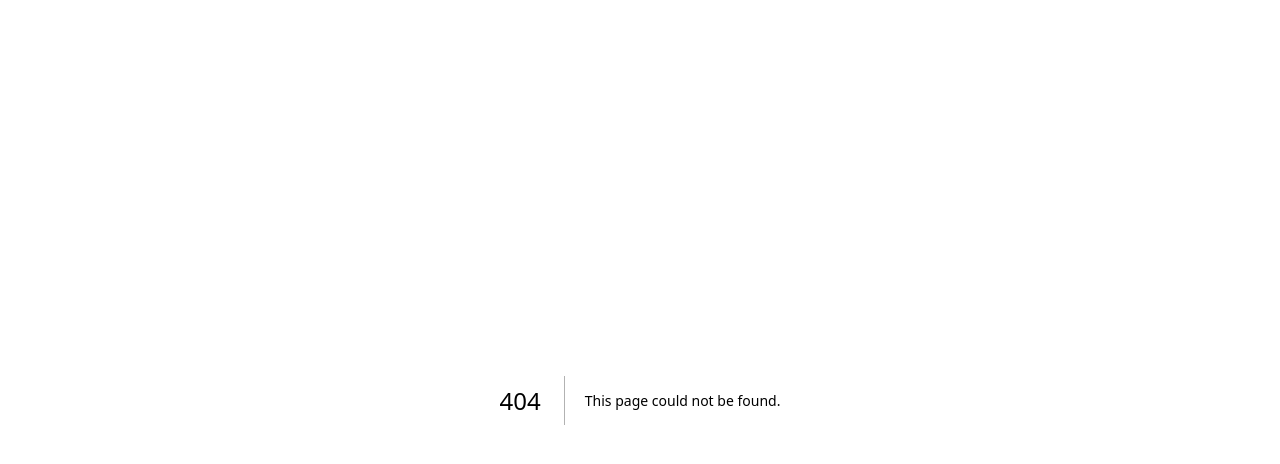
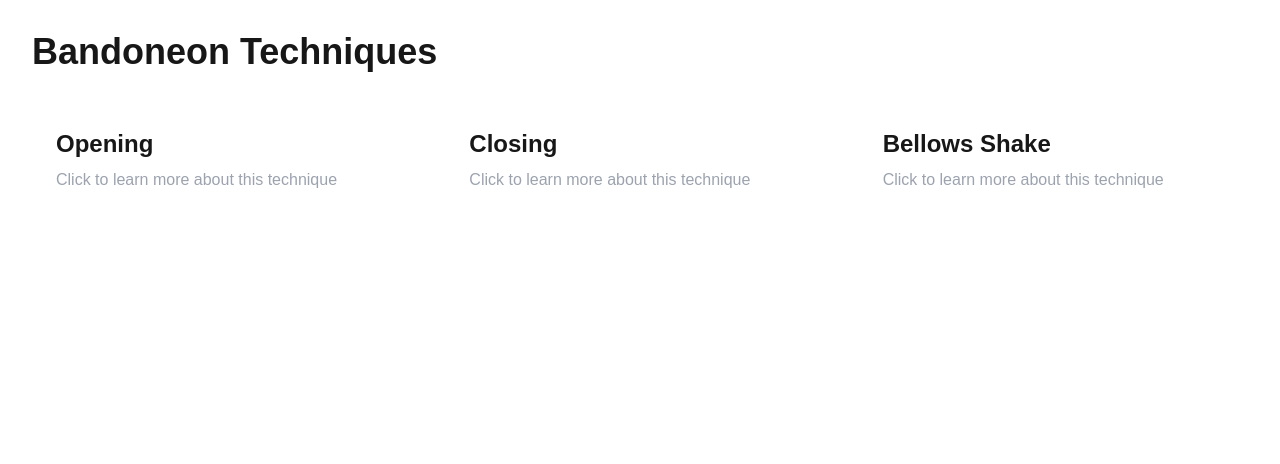
Before and after one commit to manuK1777/extended-bandoneon, a Next.js app: page /techniques in a window 1280 px wide. Before the commit this address had no page. Shown: the top 464 px of the page. Built offline with nearby package versions, Linux system fonts and the light colour scheme.

Commit message:
Add Techniques page

```diff
--- /dev/null
+++ b/app/techniques/[id]/page.tsx
@@ -0,0 +1,45 @@
+import { notFound } from 'next/navigation';
+
+// This would typically come from a database or API
+const techniquesData = {
+  'opening': {
+    name: 'Opening',
+    description: 'The opening technique for bandoneon involves...',
+    // Add more details as needed
+  },
+  'closing': {
+    name: 'Closing',
+    description: 'The closing technique for bandoneon involves...',
+    // Add more details as needed
+  },
+  'bellows-shake': {
+    name: 'Bellows Shake',
+    description: 'The bellows shake technique involves...',
+    // Add more details as needed
+  },
+};
+
+type Props = {
+  params: {
+    id: string;
+  };
+};
+
+export default function TechniquePage({ params }: Props) {
+  const technique = techniquesData[params.id as keyof typeof techniquesData];
+
+  if (!technique) {
+    notFound();
+  }
+
+  return (
+    <main className="min-h-screen p-8">
+      <div className="max-w-4xl mx-auto">
+        <h1 className="text-4xl font-bold mb-6">{technique.name}</h1>
+        <div className="prose prose-invert">
+          <p>{technique.description}</p>
+        </div>
+      </div>
+    </main>
+  );
+}
--- /dev/null
+++ b/app/techniques/page.tsx
@@ -0,0 +1,28 @@
+import Link from 'next/link';
+
+const techniques = [
+  { id: 'opening', name: 'Opening' },
+  { id: 'closing', name: 'Closing' },
+  { id: 'bellows-shake', name: 'Bellows Shake' },
+  // Add more techniques as needed
+];
+
+export default function TechniquesPage() {
+  return (
+    <main className="min-h-screen p-8">
+      <h1 className="text-4xl font-bold mb-8">Bandoneon Techniques</h1>
+      <div className="grid grid-cols-1 md:grid-cols-2 lg:grid-cols-3 gap-6">
+        {techniques.map((technique) => (
+          <Link
+            key={technique.id}
+            href={`/techniques/${technique.id}`}
+            className="block p-6 rounded-lg bg-white/5 hover:bg-white/10 transition-colors duration-200"
+          >
+            <h2 className="text-2xl font-semibold mb-2">{technique.name}</h2>
+            <p className="text-gray-400">Click to learn more about this technique</p>
+          </Link>
+        ))}
+      </div>
+    </main>
+  );
+}
--- a/components/buttons/NavButton.tsx
+++ b/components/buttons/NavButton.tsx
@@ -1,4 +1,5 @@
 import { motion } from "framer-motion";
+import Link from "next/link";
 
 interface NavButtonProps {
   name: string;
@@ -13,11 +14,14 @@ export default function NavButton({
   animated = true,
   className = ""
 }: NavButtonProps) {
+  const href = `/${name.toLowerCase()}`;
+
   return (
+    <Link href={href}>
       <motion.button
         key={name}
         className={[
-        "btn bg-white/5 border-white/5 text-white font-body px-2 hover:bg-yellow-200 hover:text-red-500 transition-colors duration-200 text-sm sm:text-base rounded-none",
+          "btn bg-white/5 border-white/5 text-white font-body px-2 hover:bg-yellow-200 hover:text-red-500 transition-colors duration-200 text-sm sm:text-base rounded-none w-full",
           className
         ].filter(Boolean).join(" ")}
         initial={animated ? { x: -90, opacity: 0 } : undefined}
@@ -26,5 +30,6 @@ export default function NavButton({
       >
         {name}
       </motion.button>
+    </Link>
   );
 }
--- a/components/navigation/ResponsiveNav.tsx
+++ b/components/navigation/ResponsiveNav.tsx
@@ -2,6 +2,7 @@ import { motion } from "framer-motion";
 import NavButtons from "../buttons/NavButtons";
 import { navItems } from "@/constants/navigation";
 import { useState } from "react";
+import Link from "next/link";
 
 export default function ResponsiveNav() {
   const [isOpen, setIsOpen] = useState(false);
@@ -48,7 +49,12 @@ export default function ResponsiveNav() {
           >
             {navItems.map((item) => (
               <li key={item.name} className="hover:bg-yellow-200">
-                <a className="text-xs sm:text-sm md:text-base font-body hover:text-red-500 transition-colors duration-200 py-2 px-1">{item.name}</a>
+                <Link
+                  href={`/${item.name.toLowerCase()}`}
+                  className="text-xs sm:text-sm md:text-base font-body hover:text-red-500 transition-colors duration-200 py-2 px-1"
+                >
+                  {item.name}
+                </Link>
               </li>
             ))}
           </motion.ul>
```
Lines whose indentation alone changed are shown as unchanged.
